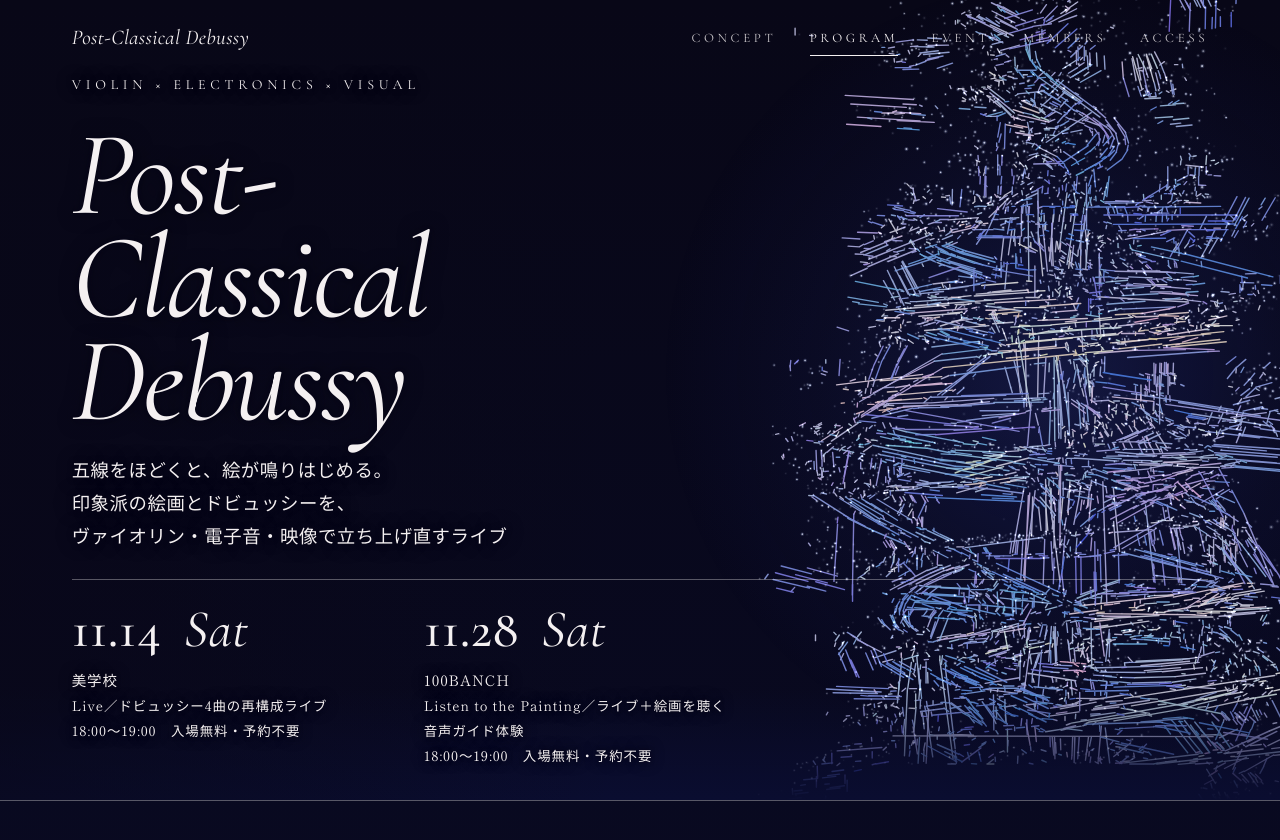
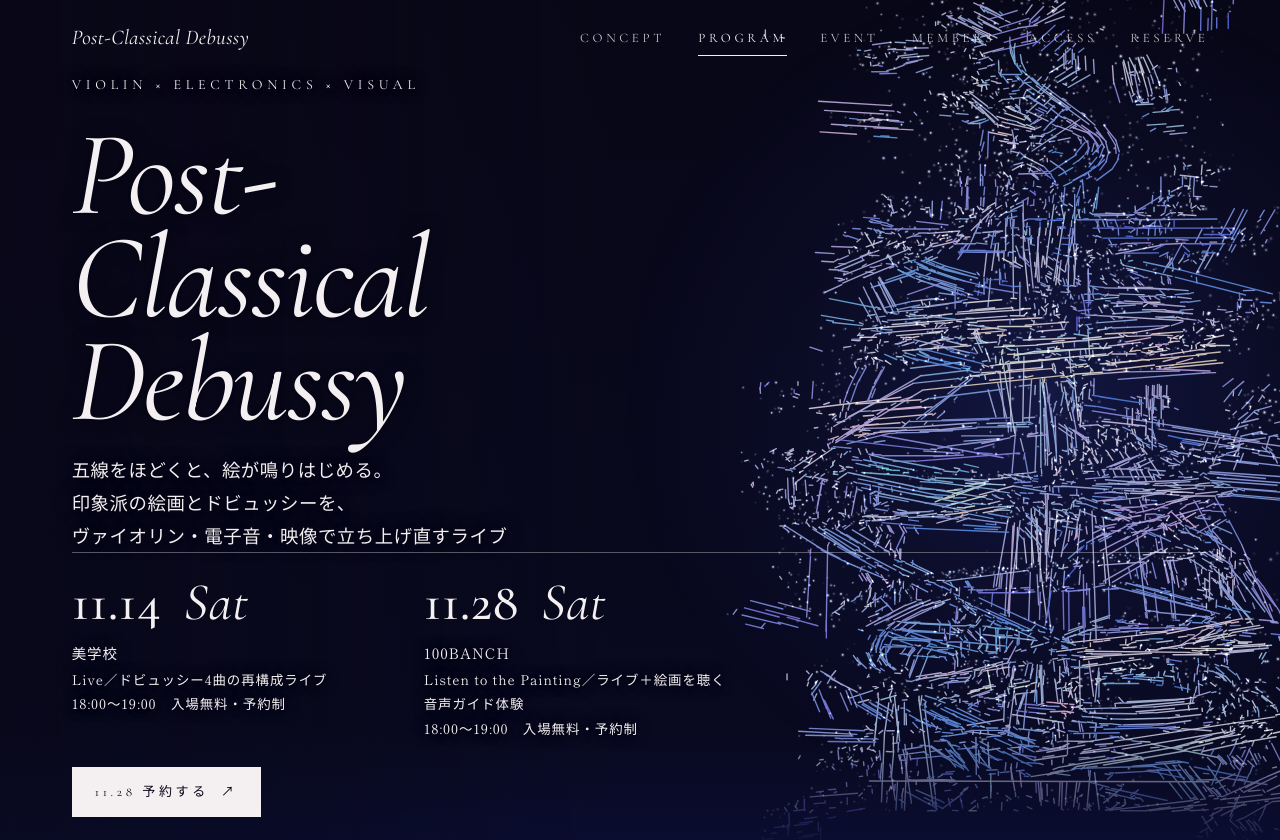
Before and after one commit to JumpeiKaneko/Post-Classical-Debussy, a plain HTML site: page index.html in a window 1280 px wide. Shown: the top 840 px of the page. Drawn offline with nearby package versions, Linux system fonts and the light colour scheme; animation ran at ten frames a second.

Commit message:
Add files via upload

```diff
--- a/index.html
+++ b/index.html
@@ -185,6 +185,8 @@ ul{list-style:none}
 .dl dd small{display:block;color:var(--mute);font-size:.86em}
 .btn{display:inline-flex;gap:12px;align-items:center;margin-top:clamp(20px,2.4vw,32px);font-family:var(--en);font-size:13px;letter-spacing:.28em;text-transform:uppercase;border-bottom:1px solid var(--ink);padding:6px 0;transition:gap .3s}
 .btn:hover{gap:20px}
+.btn-res{background:var(--ink);color:var(--bg);border:1px solid var(--ink);padding:12px 22px;margin-right:18px}
+.hero-bottom .btn-res{margin-top:clamp(16px,2vw,28px)}
 
 /* members */
 .mem{margin-top:0;border-top:1px solid var(--line)}
@@ -314,6 +316,7 @@ ul{list-style:none}
     <a href="#event">Event</a>
     <a href="#members">Members</a>
     <a href="#access">Access</a>
+    <a href="https://docs.google.com/forms/d/e/1FAIpQLSf0sD5RV8oLNxYMkAP7YX2W0XOWYwlHeA9png0hFpC0zaabbQ/viewform?usp=header" target="_blank" rel="noopener">Reserve</a>
   </nav>
   <button class="hd-btn" id="btn" aria-expanded="false" aria-controls="sheet">Menu<span></span></button>
 </header>
@@ -324,6 +327,7 @@ ul{list-style:none}
   <a href="#event">Event <small>開催情報</small></a>
   <a href="#members">Members <small>出演者</small></a>
   <a href="#access">Access <small>アクセス</small></a>
+  <a href="https://docs.google.com/forms/d/e/1FAIpQLSf0sD5RV8oLNxYMkAP7YX2W0XOWYwlHeA9png0hFpC0zaabbQ/viewform?usp=header" target="_blank" rel="noopener">Reserve <small>11.28 予約</small></a>
 </nav>
 
 <main id="top">
@@ -354,7 +358,7 @@ ul{list-style:none}
         <div class="dv">
           <b>美学校</b><br>
           Live／ドビュッシー4曲の再構成ライブ<br>
-          18:00〜19:00　入場無料・予約不要
+          18:00〜19:00　入場無料・予約制
         </div>
       </a>
       <a href="#event">
@@ -362,10 +366,11 @@ ul{list-style:none}
         <div class="dv">
           <b>100BANCH</b><br>
           Listen to the Painting／ライブ＋絵画を聴く音声ガイド体験<br>
-          18:00〜19:00　入場無料・予約不要
+          18:00〜19:00　入場無料・予約制
         </div>
       </a>
     </div>
+    <a class="btn btn-res" href="https://docs.google.com/forms/d/e/1FAIpQLSf0sD5RV8oLNxYMkAP7YX2W0XOWYwlHeA9png0hFpC0zaabbQ/viewform?usp=header" target="_blank" rel="noopener">11.28 予約する <span>↗</span></a>
   </div>
 
   <p class="hint" aria-hidden="true">Move &nbsp;·&nbsp; Drag</p>
@@ -435,7 +440,7 @@ ul{list-style:none}
           <dl class="dl">
             <dt>Time</dt><dd>18:00〜19:00</dd>
             <dt>Fee</dt><dd>無料</dd>
-            <dt>Reserve</dt><dd>予約不要</dd>
+            <dt>Reserve</dt><dd>予約制</dd>
             <dt>Place</dt><dd>東京都千代田区神田神保町2-20<br>第二富士ビル3F</dd>
           </dl>
           <a class="btn" href="#access">Map <span>→</span></a>
@@ -448,9 +453,10 @@ ul{list-style:none}
           <dl class="dl">
             <dt>Time</dt><dd>18:00〜19:00</dd>
             <dt>Fee</dt><dd>無料</dd>
-            <dt>Reserve</dt><dd>予約不要</dd>
+            <dt>Reserve</dt><dd>予約制</dd>
             <dt>Place</dt><dd>東京都渋谷区渋谷3-27-1</dd>
           </dl>
+          <a class="btn btn-res" href="https://docs.google.com/forms/d/e/1FAIpQLSf0sD5RV8oLNxYMkAP7YX2W0XOWYwlHeA9png0hFpC0zaabbQ/viewform?usp=header" target="_blank" rel="noopener">11.28 予約する <span>↗</span></a>
           <a class="btn" href="#access">Map <span>→</span></a>
         </article>
       </div>
```
